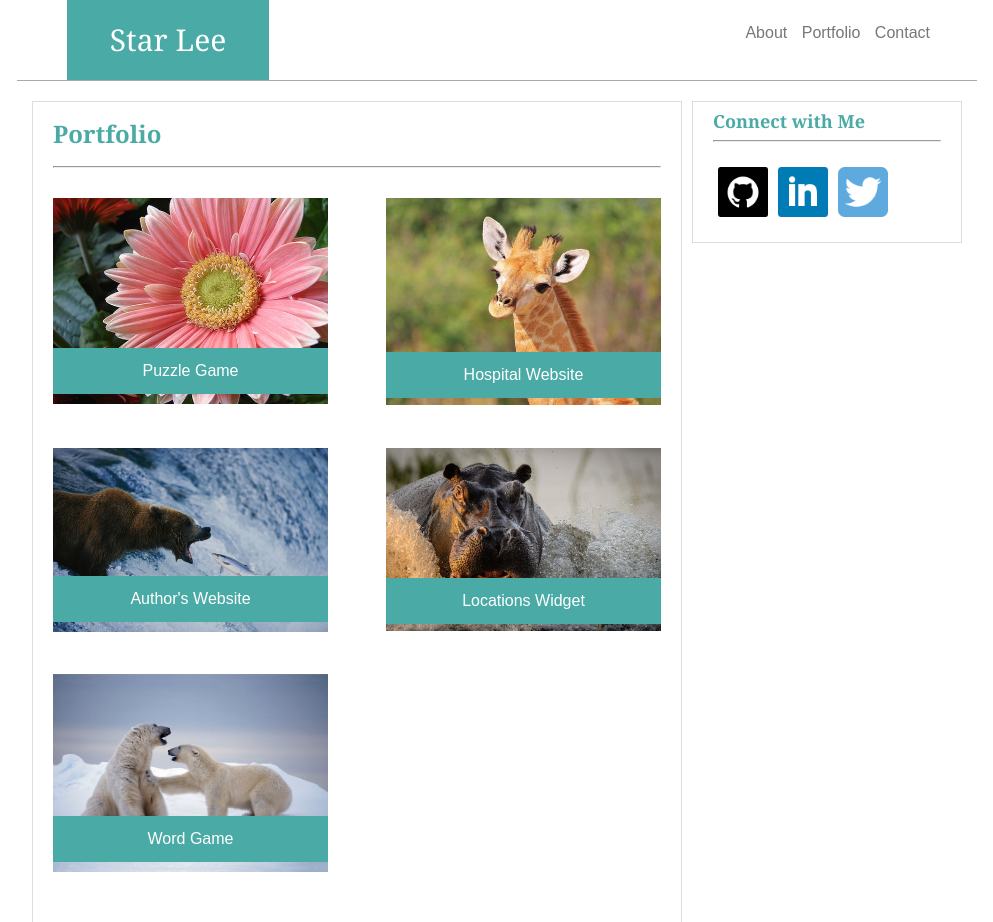
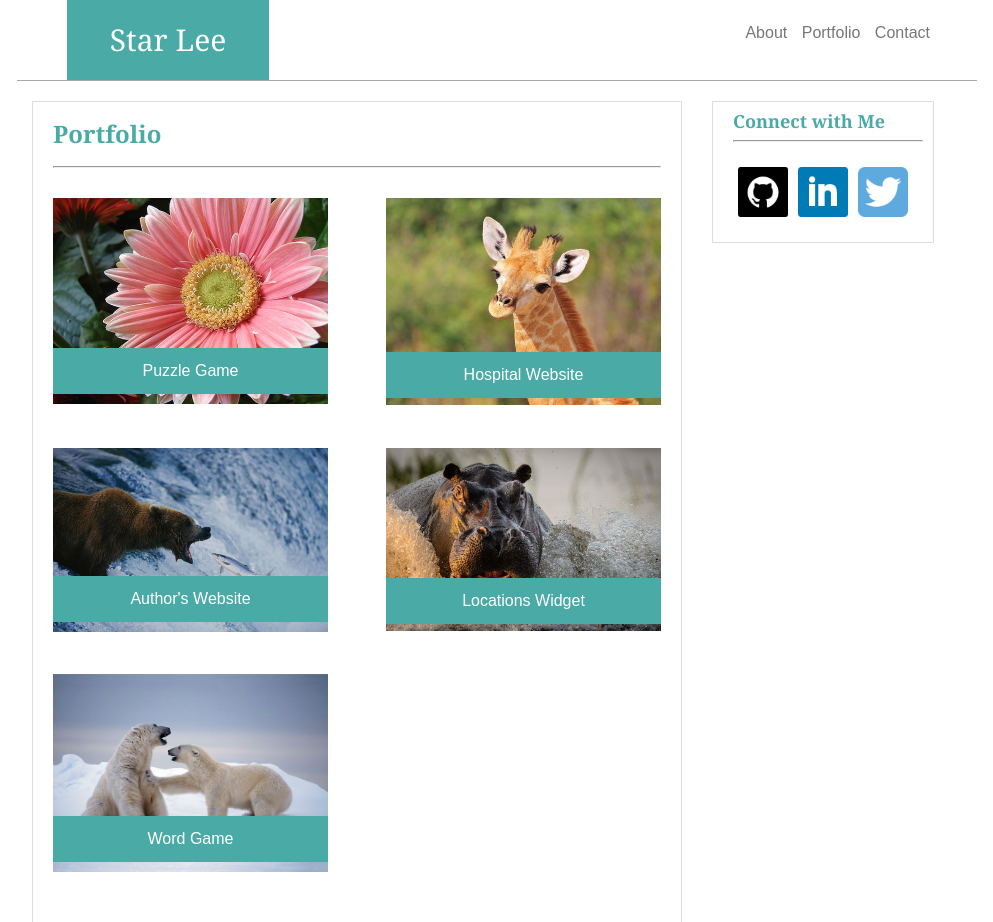
Before and after one commit to siriuszz/Basic-Portfolio, a plain HTML site: page portfolio.html in a window 1280 px wide. Shown: the top 922 px of the page, without its empty margins (143-1136 px from the left). Drawn offline with Linux system fonts and the light colour scheme.

Commit message:
tinkering with aside width

```diff
--- a/assets/css/style.css
+++ b/assets/css/style.css
@@ -1,6 +1,7 @@
-body {
+html, body {
 	font-family: 'Arial', 'Helvetica Neue', Helvetica, sans-serif;
-
+	height: 100%;
+	margin: 0;
 }
 
 header {
@@ -37,7 +38,7 @@ nav a {
 	font-size: 16px;
 }
 
-.contentarea {
+div.contentarea {
 	width: 960px;
     background-image: url("extra_clean_paper.png");
 	clear: both;
@@ -88,12 +89,12 @@ article {
 
 aside {
 	float: left;
-	width: 228px;
+	width: 190px;
 	background-color: #ffffff;
 	border: 1px solid #dddddd;
 	color: #777777;
-	margin: 20px 15px 0px 5px;
-	padding: 10px 20px 20px 20px;
+	margin: 20px 25px 0px 25px;
+	padding: 10px 10px 20px 20px;
 }
 
 #star_image {
@@ -114,6 +115,7 @@ aside {
 	float: left;
 }
 
+
 img.left {
 	width: 275px;
 	float: left;
@@ -125,6 +127,14 @@ img.right {
 	width: 275px;
 	z-index: 1;
 	margin: 10px 0px 30px 58px;
+}
+
+img.left:hover {
+	opacity: .5;
+}
+
+img.right:hover {
+	opacity: .5;
 }
 
 .overlay {
@@ -186,6 +196,5 @@ footer {
 	padding: 30px 0px;
 	text-align: center;
 	clear: both;
-	position: relative;
 	border-top: 5px solid #4aaaa5;
 }
--- a/portfolio.html
+++ b/portfolio.html
@@ -8,6 +8,7 @@
 </head>
 
 <body>
+
 	<header>
 		<div class="logo">Star Lee</div>
 
@@ -58,9 +59,13 @@
 
 			<hr>
 
-			<a href="https://github.com/siriuszz" target="blank"><img src="assets/images/github.png" class="icon" alt="Github Icon"></a>
-			<a href="https://www.linkedin.com/in/zstarlee" target="blank"><img src="assets/images/linkedin.png" class="icon" alt="LinkedIn Icon"></a>
-			<a href="https://www.twitter.com/zstarlee" target="blank"><img src="assets/images/twitter.png" class="icon" alt="Twitter Icon"></a>
+			<div>
+
+				<a href="https://github.com/siriuszz" target="blank"><img src="assets/images/github.png" class="icon" alt="Github Icon"></a>
+				<a href="https://www.linkedin.com/in/zstarlee" target="blank"><img src="assets/images/linkedin.png" class="icon" alt="LinkedIn Icon"></a>
+				<a href="https://www.twitter.com/zstarlee" target="blank"><img src="assets/images/twitter.png" class="icon" alt="Twitter Icon"></a>
+
+			</div>
 
 		</aside>
 
@@ -73,6 +78,5 @@
 	</div>
 
 
-
 </body>
 </html>
```
Also changed, not shown: index.html (+1 -2 lines).
